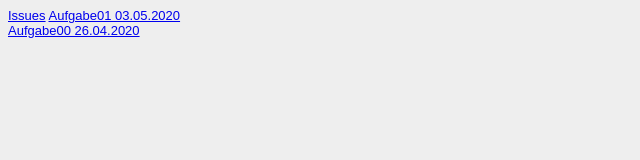
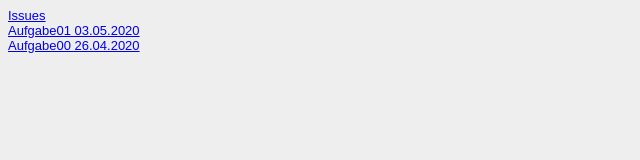
Before and after one commit to ChristianHauser/gis_SoSe2020, a plain HTML site: page Steckbrief/index.html in a window 1280 px wide. Shown: the whole page, without its empty margins (0-640 px from the left). Drawn offline with Linux system fonts and the light colour scheme.

Commit message:
funktionierst du bitte

```diff
--- a/Steckbrief/index.html
+++ b/Steckbrief/index.html
@@ -15,7 +15,7 @@ body {
 
 
 	<!-- Hier die Links zu den gelösten Aufgaben einstellen, aktuelle oben, alte stehen lassen! Format: Aufgabenbezeichnung, Datum -->
-	<a href="https://github.com/ChristianHauser/gis_SoSe2020/issues" target="_blank" >Issues</a>
+	<a href="https://github.com/ChristianHauser/gis_SoSe2020/issues" target="_blank" >Issues</a> <br>
 	<a href="https://christianhauser.github.io/gis_SoSe2020/Aufgabe01/index.html" target="_blank" >Aufgabe01 03.05.2020</a><br>
 	<a href="https://christianhauser.github.io/gis_SoSe2020/Aufgabe00/index.html" target="_blank" >Aufgabe00 26.04.2020</a>
 </body>
```
